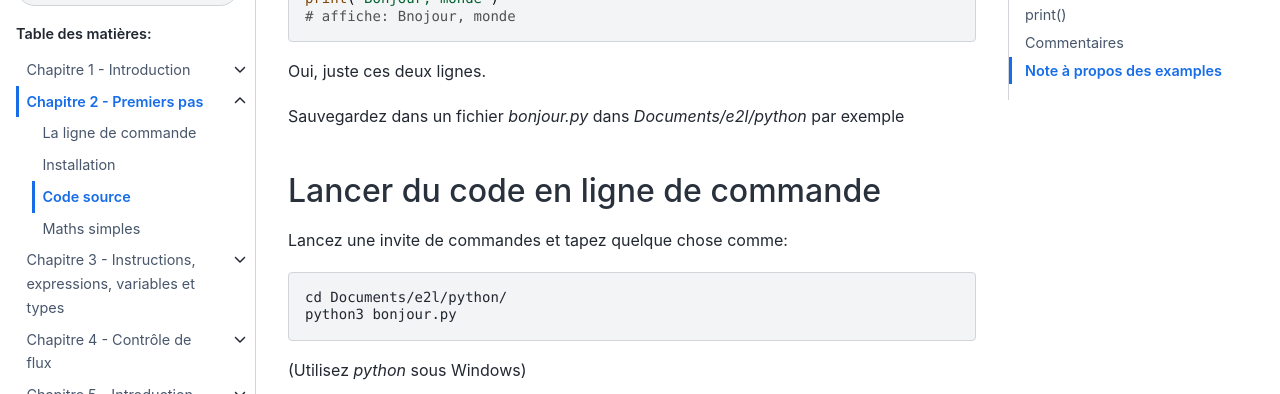
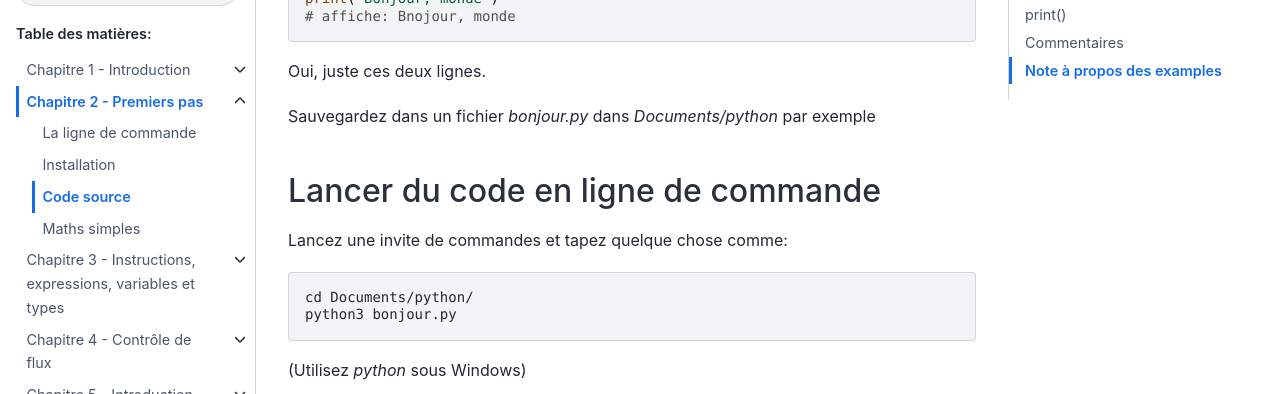
Before and after one commit to gruiick/cours-python, a Sphinx documentation site: the page built from source/02-premiers-pas/03-code-source.rst, in a window 1280 px wide and 900 px high, scrolled down 302 px. Shown: the part 154-548 px from the top of the window. Built offline with Sphinx 7.4.7 and the Sphinx Book theme 1.1.4, drawn with Linux system fonts in a browser that asks for light colours.

Commit message:
Stop mentionning e2l

```diff
--- a/source/02-premiers-pas/03-code-source.rst
+++ b/source/02-premiers-pas/03-code-source.rst
@@ -24,7 +24,7 @@ Insérez le code suivant dans votre éditeur de texte
 
 Oui, juste ces deux lignes.
 
-Sauvegardez dans un fichier `bonjour.py` dans `Documents/e2l/python` par exemple
+Sauvegardez dans un fichier `bonjour.py` dans `Documents/python` par exemple
 
 
 Lancer du code en ligne de commande
@@ -35,7 +35,7 @@ Lancez une invite de commandes et tapez quelque chose comme:
 
 .. code-block:: console
 
-   cd Documents/e2l/python/
+   cd Documents/python/
    python3 bonjour.py
 
 (Utilisez `python` sous Windows)
--- a/source/04-contrôle-de-flux/03-exercice.rst
+++ b/source/04-contrôle-de-flux/03-exercice.rst
@@ -73,6 +73,6 @@ Obtenir de l'aide
 ------------------
 
 Si vous lisez ceci en dehors d'un cours et que vous êtes coincés,
-n'hésitez pas à me contacter via mon mail e2l.
+n'hésitez pas `à me contacter <https://dmerej.info/blog/fr/pages/about/>`.
 
 Bon courage !
```
